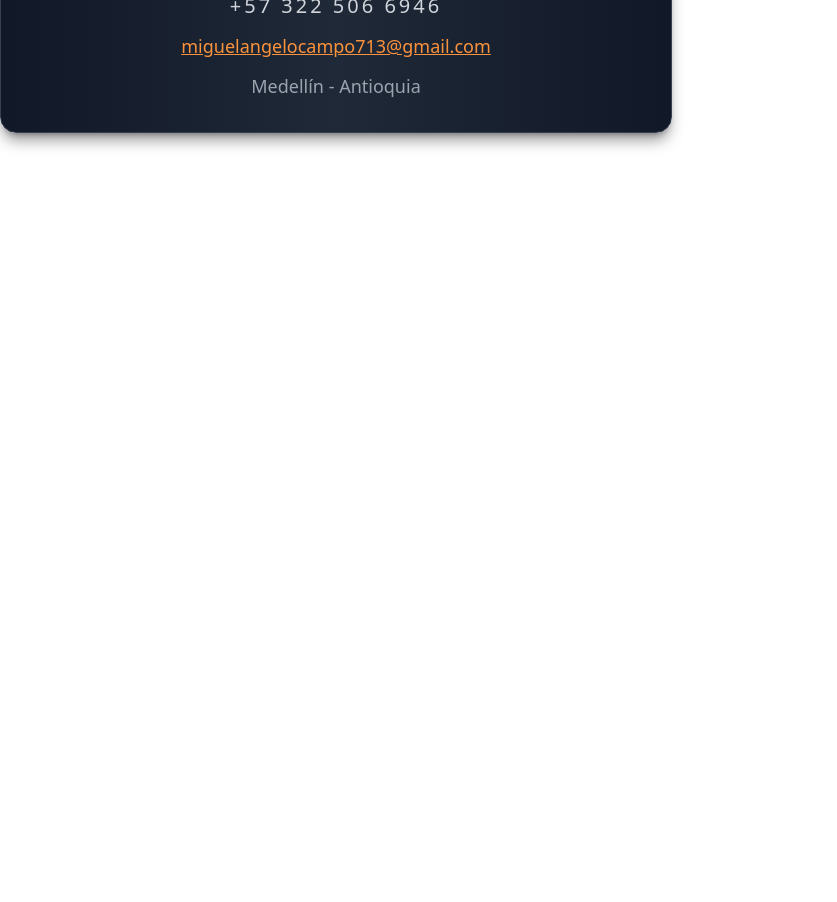
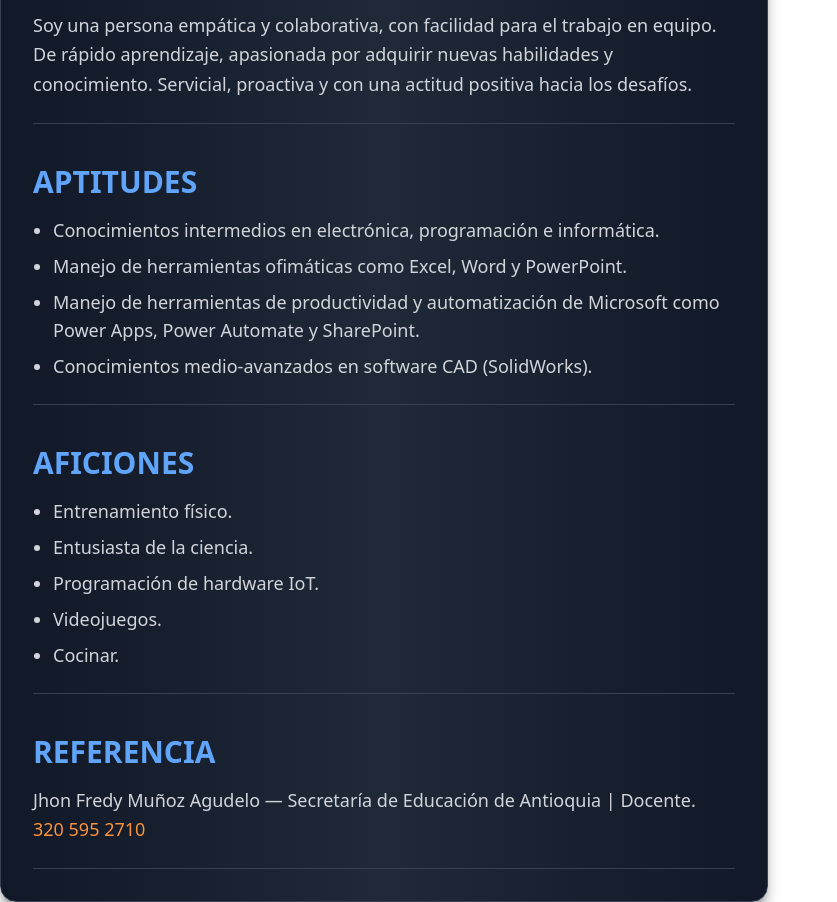
Before and after one commit to miguelangelOcampo/cv-react-Miguel-Angel-Ocampo, a React (Vite) app: page / in a window 1280 px wide. Shown: the part 420-1322 px from the top of the page, without its empty margins (0-837 px from the left). Before the commit the page ends 800 px from the top, so only its background shows below. Built offline with nearby package versions, Linux system fonts and the light colour scheme; a web font is replaced by a local one.

Commit message:
Creacion de componente para el Perfil, ah importacion a App

```diff
--- a/src/App.tsx
+++ b/src/App.tsx
@@ -1,10 +1,12 @@
 import Cabecera from './Cabecera'
+import Perfil from './Perfil'
 function App() {
 
 
   return (
     <>
       <Cabecera />
+      <Perfil />
     </>
   )
 }
--- /dev/null
+++ b/src/Perfil.tsx
@@ -0,0 +1,58 @@
+function Perfil() {
+  return (
+    <div className="mt-10 flex flex-col items-center gap-10 bg-gradient-to-r from-gray-900 via-gray-800 to-gray-900 rounded-2xl p-8 shadow-lg shadow-black/40 max-w-3xl mx-auto border border-gray-700">
+
+  {/* PERFIL */}
+  <section className="w-full flex flex-col items-start gap-4">
+    <h1 className="text-2xl md:text-3xl font-semibold text-blue-400">PERFIL</h1>
+    <p className="text-lg text-gray-300 leading-relaxed">
+      Soy una persona empática y colaborativa, con facilidad para el trabajo en equipo.
+      De rápido aprendizaje, apasionada por adquirir nuevas habilidades y conocimiento.
+      Servicial, proactiva y con una actitud positiva hacia los desafíos.
+    </p>
+    <div className="w-full h-[1px] bg-gray-700 mt-2"></div>
+  </section>
+
+  {/* APTITUDES */}
+  <section className="w-full flex flex-col items-start gap-4">
+    <h1 className="text-2xl md:text-3xl font-semibold text-blue-400">APTITUDES</h1>
+    <ul className="list-disc ml-5 space-y-2 text-gray-300 text-lg">
+      <li>Conocimientos intermedios en electrónica, programación e informática.</li>
+      <li>Manejo de herramientas ofimáticas como Excel, Word y PowerPoint.</li>
+      <li>
+        Manejo de herramientas de productividad y automatización de Microsoft
+        como Power Apps, Power Automate y SharePoint.
+      </li>
+      <li>Conocimientos medio-avanzados en software CAD (SolidWorks).</li>
+    </ul>
+    <div className="w-full h-[1px] bg-gray-700 mt-2"></div>
+  </section>
+
+  {/* AFICIONES */}
+  <section className="w-full flex flex-col items-start gap-4">
+    <h1 className="text-2xl md:text-3xl font-semibold text-blue-400">AFICIONES</h1>
+    <ul className="list-disc ml-5 space-y-2 text-gray-300 text-lg">
+      <li>Entrenamiento físico.</li>
+      <li>Entusiasta de la ciencia.</li>
+      <li>Programación de hardware IoT.</li>
+      <li>Videojuegos.</li>
+      <li>Cocinar.</li>
+    </ul>
+    <div className="w-full h-[1px] bg-gray-700 mt-2"></div>
+  </section>
+
+  {/* REFERENCIA */}
+  <section className="w-full flex flex-col items-start gap-4">
+    <h1 className="text-2xl md:text-3xl font-semibold text-blue-400">REFERENCIA</h1>
+    <p className="text-lg text-gray-300 leading-relaxed">
+      Jhon Fredy Muñoz Agudelo — Secretaría de Educación de Antioquia | Docente. <br />
+      <span className="text-orange-400 font-medium">320 595 2710</span>
+    </p>
+    <div className="w-full h-[1px] bg-gray-700 mt-2"></div>
+  </section>
+
+</div>
+
+  )
+}
+export default Perfil
```
